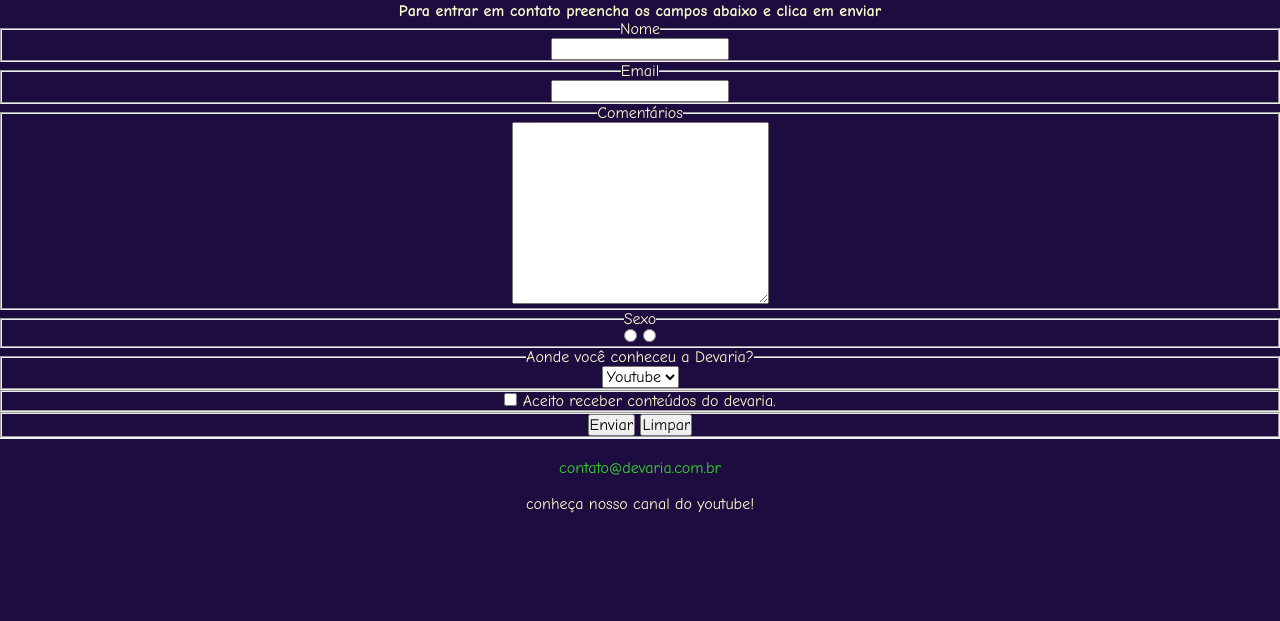
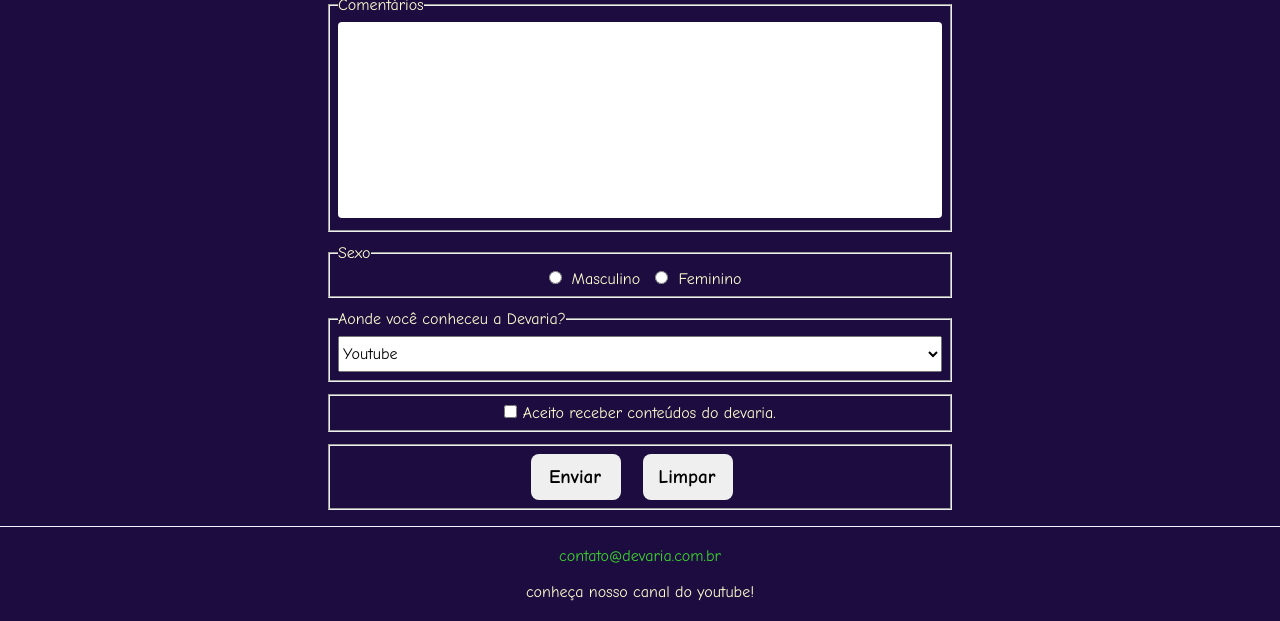
Before and after one commit to DenitoJCarvalho/devaria-projeto-1, a plain HTML site: page src/pages/fale_conosco.html in a window 1280 px wide. Shown: the part 366-987 px from the top of the page. Before the commit the page ends 899 px from the top, so only its background shows below. Drawn offline with Linux system fonts and the light colour scheme.

Commit message:
style: inseridos novos estilos nas paginas fale conosco e professores

```diff
--- a/src/pages/fale_conosco.html
+++ b/src/pages/fale_conosco.html
@@ -10,6 +10,7 @@
   <link rel="stylesheet" href="/src/public/css/style.css" type="text/css">
   <link rel="stylesheet" href="/src/public/css/partials/header.css" type="text/css">
   <link rel="stylesheet" href="/src/public/css/partials/footer.css" type="text/css">
+  <link rel="stylesheet" href="/src/public/css/partials/fale_conosco.css" type="text/css">
 
 </head>
 <body>
@@ -27,35 +28,35 @@
     </nav>
   </header>
 
-  <main>
-    <h1>Fale conosco ...</h1>
-    <h2>Para entrar em contato preencha os campos abaixo e clica em enviar</h2>
+  <main class="content-main-form">
+    <h1 class="title">Fale conosco ...</h1>
+    <h2 class="sub-title">Para entrar em contato preencha os campos abaixo e clica em enviar</h2>
 
     <form action="index.html">
-      <fieldset>
+      <fieldset class="content-form">
         <legend>Nome</legend>
-        <input type="text" name="nome" id="nome" maxlength="70" />
+        <input type="text" name="nome" id="nome" class="content-form-input" maxlength="70" />
       </fieldset>
 
-      <fieldset>
+      <fieldset class="content-form">
         <legend>Email</legend>
-        <input type="email" name="email" id="email" maxlength="150">
+        <input type="email" name="email" id="email" class="content-form-input" maxlength="150">
       </fieldset>
 
-      <fieldset>
+      <fieldset class="content-form">
         <legend>Comentários</legend>
         <textarea name="comentarios" id="comentarios" cols="30" rows="10"></textarea>
       </fieldset>
 
-      <fieldset>
+      <fieldset class="content-form">
         <legend>Sexo</legend>
-        <input type="radio" name="sexo" id="masculino">
-        <input type="radio" name="sexo" id="femenino">
+        <input type="radio" name="sexo" id="masculino"><label for="">Masculino</label for="sexo">
+        <input type="radio" name="sexo" id="femenino"><label for="">Feminino</label for="sexo">
       </fieldset>
 
-      <fieldset>
+      <fieldset class="content-form">
         <legend>Aonde você conheceu a Devaria?</legend>
-        <select name="pergunta">
+        <select name="pergunta" class="content-form-input">
           <option value="youtube" selected>Youtube</option>
           <option value="amigos">Amigos</option>
           <option value="google">Google</option>
@@ -63,12 +64,12 @@
         </select>
       </fieldset>
 
-      <fieldset>
+      <fieldset class="content-form">
         <input type="checkbox" name="aceite" id="aceite">
         <label for="aceite">Aceito receber conteúdos do devaria.</label>
       </fieldset>
 
-      <fieldset>
+      <fieldset class="content-form-button">
         <input type="submit"  name="enviar" value="Enviar">
         <input type="reset" name="limpar" value="Limpar">
       </fieldset>
--- /dev/null
+++ b/src/public/css/partials/fale_conosco.css
@@ -0,0 +1,75 @@
+/* coding: utf-8 */
+
+.content-main-form {
+  padding: 0 16px;
+}
+
+.sub-title {
+  margin: 0 20px;
+}
+
+:is(.content-form,.content-form-button) {
+  padding: 8px;
+}
+
+.content-form legend {
+  text-align: left;
+}
+
+:is(.content-form-input, .content-form > textarea) {
+  width: 100%;
+  outline: none;
+}
+
+.content-form-input {
+  height: 36px;
+}
+
+.content-form > textarea {
+  resize: none;
+  padding: 8px 0;
+}
+
+.content-form input[type="radio"] {
+  margin: 0 10px;
+}
+
+:is(.content-form-button > input[type="submit"],.content-form-button > input[type="reset"]) {
+  width: 35%;
+  height: 100%;
+  padding: 12px;
+  border: none;
+  border-radius: 8px;
+}
+
+:is(.content-form-button > input[type="submit"],.content-form-button > input[type="reset"]) {
+  font-size: 1.2em;
+  font-weight: bold;
+}
+
+.content-form-button input:hover {
+  background-color: #3BD42D;
+  color: #fff;
+  filter: brightness(0.7);
+}
+
+@media screen and (min-width: 1200px) {
+  :is(.content-form, .content-form-button) {
+    width: 50%;
+    margin: auto;
+    margin-top: 12px
+  }
+
+  .content-form-button {
+    margin-bottom: 16px;
+  }
+
+  .content-form-button > input {
+    margin-right: 16px;
+  }
+
+  :is(.content-form-button > input[type="submit"],.content-form-button > input[type="reset"]) {
+    width: 15%;
+    padding-left: 0 ;
+  }
+}
--- a/src/public/css/partials/header.css
+++ b/src/public/css/partials/header.css
@@ -37,6 +37,17 @@ header nav ul li a:hover {
   text-decoration: underline;
 }
 
+@media screen and (min-width: 1200px){
+  header {
+    height: 72px;
+  }
+
+  header a.link-logo img {
+    width: 8rem;
+    height: 100%;
+  }
+}
+
 @media screen and (min-width: 992px) {
   header {
     position: relative;
@@ -47,4 +58,6 @@ header nav ul li a:hover {
     right: 2%;
     top: 18%;
   }
+
+
 }
--- a/src/public/css/style.css
+++ b/src/public/css/style.css
@@ -56,6 +56,24 @@ blockquote {
   text-align: left;
 }
 
+.text-center {
+  text-align: center;
+}
+
+.text-justify {
+  text-align: justify;
+}
+
+fieldset {
+  margin: 16px 0;
+}
+
+:is(input, textarea) {
+  text-indent: 10px;
+  border-radius: 4px;
+  border: none;
+}
+
 @media screen and (min-width: 992px) {
   main .cover-container figure img {
     width: 100%;
```
Also changed, not shown: src/pages/professores.html (+7 -6 lines), src/public/css/partials/professores.css (added, +29 -0 lines).
